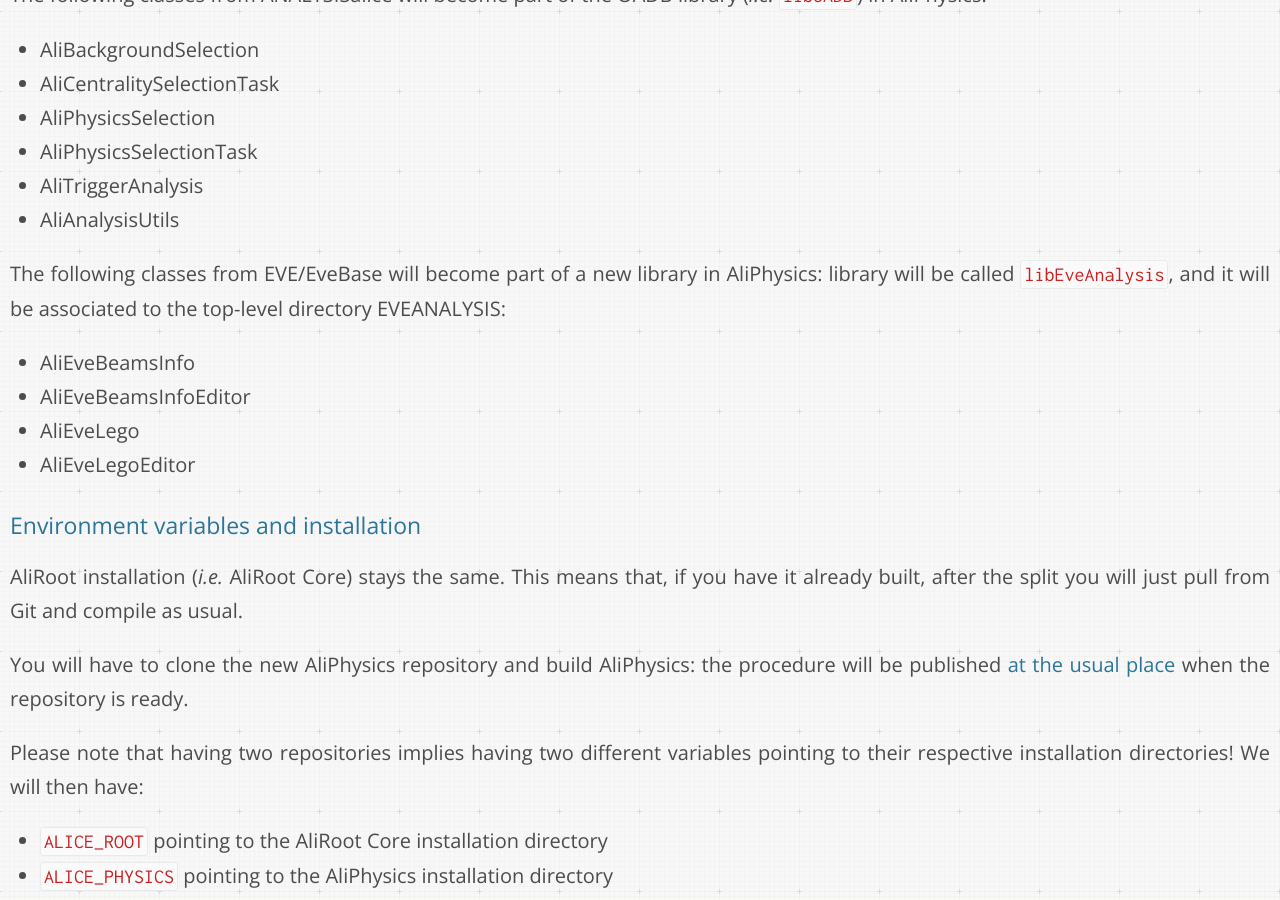
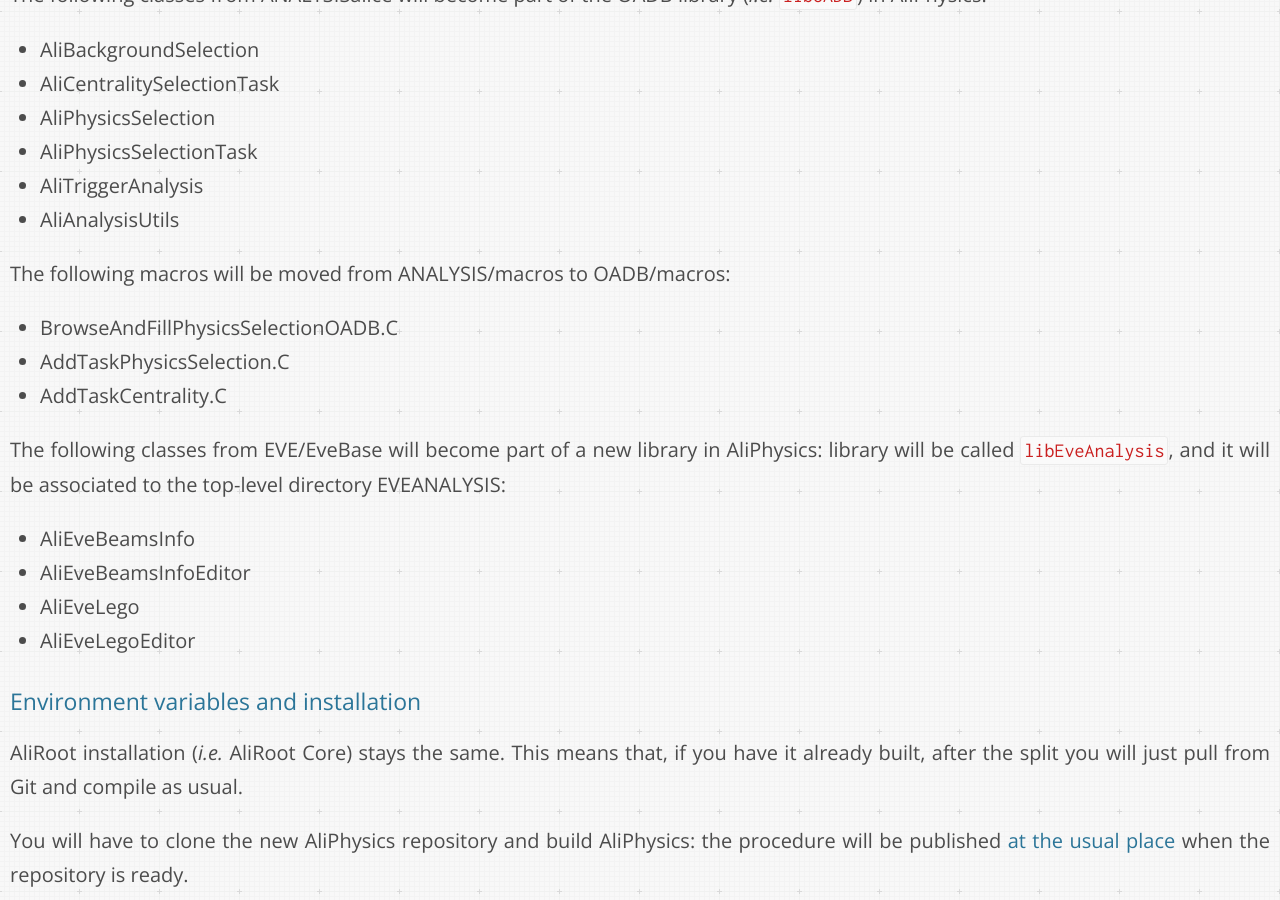
Before and after one commit to dberzano/dberzano.github.io, a Jekyll site: the page built from _posts/2015-01-14-aliroot-split.md, in a window 1280 px wide and 900 px high, scrolled down 1749 px. Built offline with Jekyll 4.4.1, drawn with Linux system fonts in a browser that asks for light colours; Markdown is read by kramdown in place of the engine named in the settings.

Commit message:
Post: moved important ANALYSIS macros to OADB

```diff
--- a/_posts/2015-01-14-aliroot-split.md
+++ b/_posts/2015-01-14-aliroot-split.md
@@ -63,6 +63,12 @@ The following classes from **ANALYSISalice** will become part of the
  * AliPhysicsSelectionTask
  * AliTriggerAnalysis
  * AliAnalysisUtils
+
+The following macros will be moved from **ANALYSIS/macros** to **OADB/macros**:
+
+ * BrowseAndFillPhysicsSelectionOADB.C
+ * AddTaskPhysicsSelection.C
+ * AddTaskCentrality.C
 
 The following classes from **EVE/EveBase** will become part of a new library in
 AliPhysics: library will be called `libEveAnalysis`, and it will be associated
```
